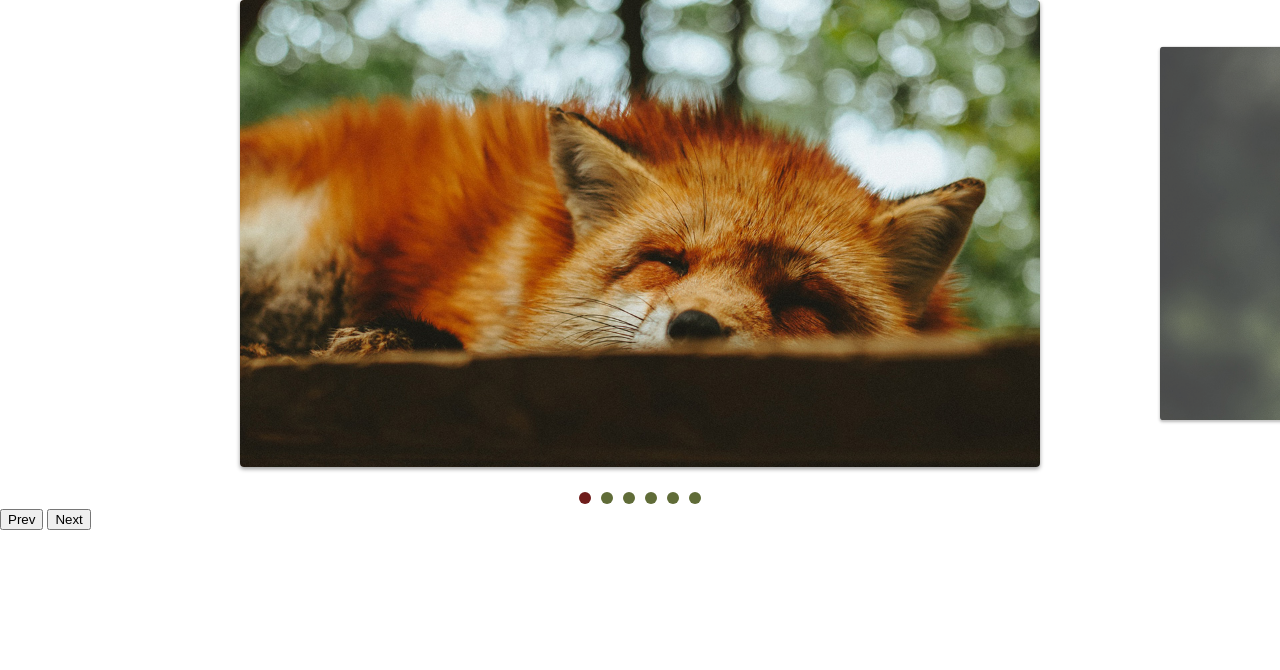
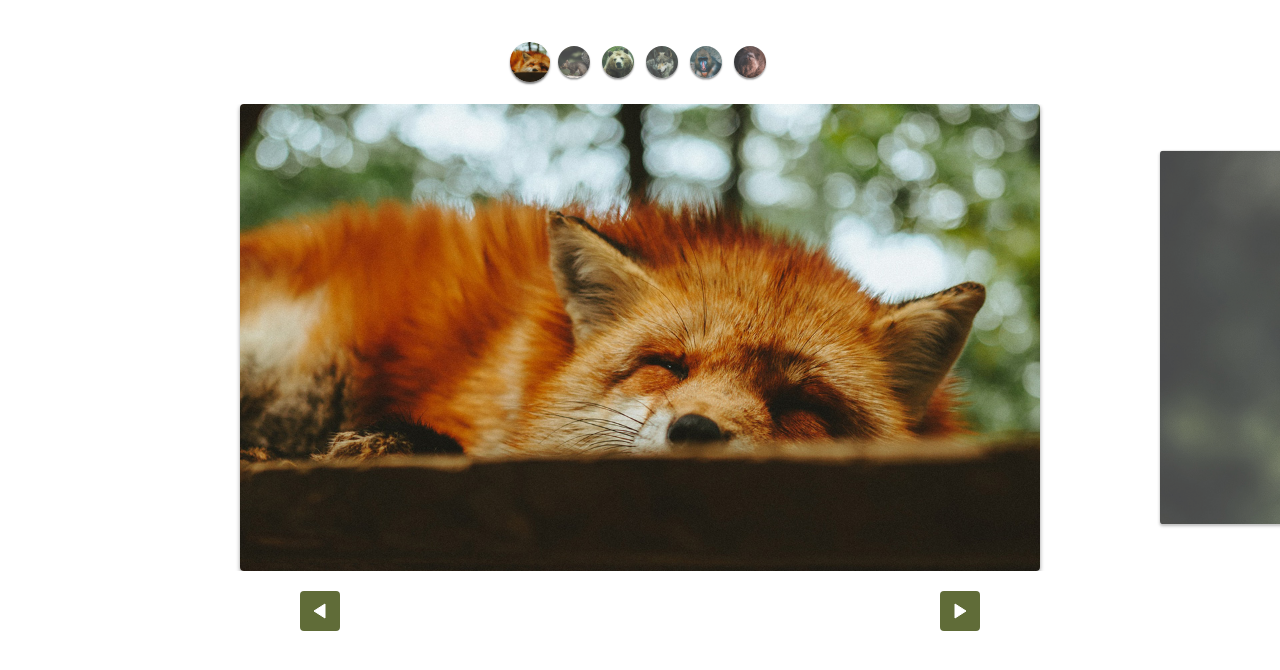
Before and after one commit to lucassdias23/slide, a plain HTML site: page index.html in a window 1280 px wide. Drawn offline with Linux system fonts and the light colour scheme.

Commit message:
custom controls estilizados

```diff
--- a/css/style.css
+++ b/css/style.css
@@ -64,3 +64,48 @@
 [data-control="slide"] li a:hover {
   background: #6f1d1b;
 }
+
+.custom-controls {
+  display: flex;
+  justify-content: center;
+  margin-top: 40px;
+  flex-wrap: wrap;
+  margin-bottom: 20px;
+}
+
+.custom-controls li {
+  opacity: 0.8;
+  transform: scale(0.8);
+  width: 40px;
+  height: 40px;
+  border-radius: 50%;
+  overflow: hidden;
+  margin: 2px;
+  box-shadow: 0 2px 2px rgba(0, 0, 0, 0.5);
+  transition: 0.3s;
+}
+
+.custom-controls li.active {
+  opacity: 1;
+  transform: scale(1);
+}
+
+.arrow-nav {
+  display: flex;
+  justify-content: space-around;
+  margin: 20px 0;
+}
+
+.arrow-nav button {
+  cursor: pointer;
+  border: none;
+  border-radius: 4px;
+  color: #ebf0f3;
+  width: 40px;
+  height: 40px;
+  background: #606c38 url("../img/arrow.svg") center center no-repeat;
+}
+
+.arrow-nav button.prev {
+  transform: rotate(-180deg);
+}
--- a/index.html
+++ b/index.html
@@ -9,6 +9,14 @@
 </head>
 
 <body>
+  <ul class="custom-controls">
+    <li><img src="./img/foto1-thumb.jpg" alt=""></li>
+    <li><img src="./img/foto2-thumb.jpg" alt=""></li>
+    <li><img src="./img/foto3-thumb.jpg" alt=""></li>
+    <li><img src="./img/foto4-thumb.jpg" alt=""></li>
+    <li><img src="./img/foto5-thumb.jpg" alt=""></li>
+    <li><img src="./img/foto6-thumb.jpg" alt=""></li>
+  </ul>
   <div class="slide-wrapper">
     <ul class="slide">
       <li><img src="./img/foto1.jpg" alt=""></li>
@@ -20,8 +28,8 @@
     </ul>
   </div>
   <div class="arrow-nav">
-    <button class="prev">Prev</button>
-    <button class="next">Next</button>
+    <button class="prev"></button>
+    <button class="next"></button>
   </div>
   <script type="module" src="./js/script.js"></script>
 </body>
--- a/js/script.js
+++ b/js/script.js
@@ -1,7 +1,6 @@
-import { SlideNav } from "./slide.js";
+import SlideNav from "./slide.js";
 
 const slide = new SlideNav(".slide", ".slide-wrapper");
 slide.init();
 slide.addArrow(".prev", ".next");
-
-slide.addControl();
+slide.addControl(".custom-controls");
--- a/js/slide.js
+++ b/js/slide.js
@@ -151,7 +151,7 @@
   }
 }
 
-export class SlideNav extends Slide {
+export default class SlideNav extends Slide {
   constructor(slide, wrapper) {
     super(slide, wrapper);
     this.bindControlEvents();
```
